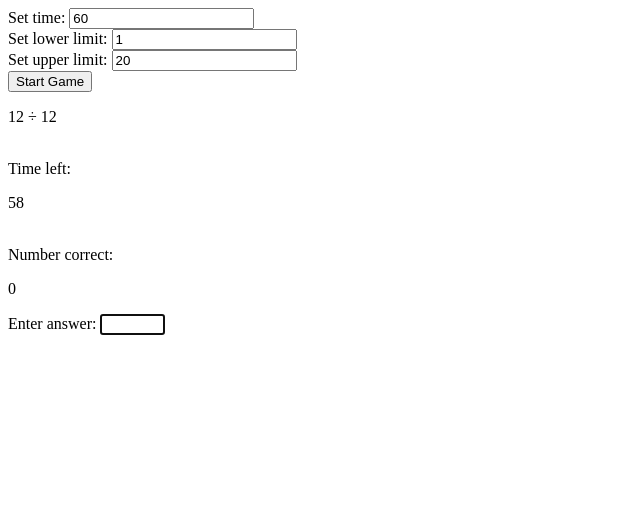
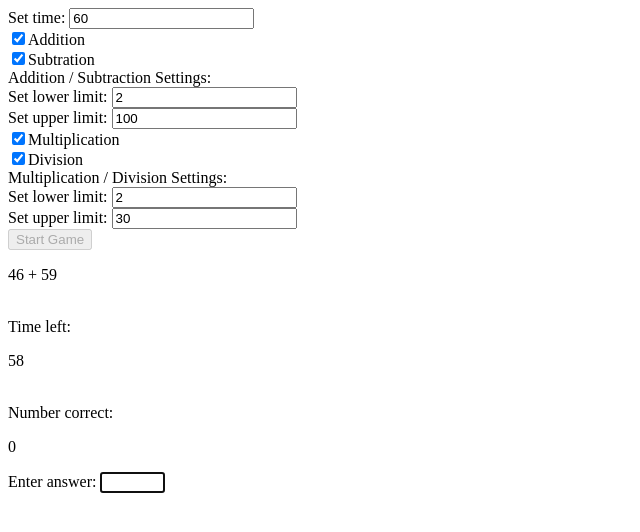
Before and after one commit to tmai63/mathtrainer, a plain HTML site: page index.html in a window 1280 px wide. Both pictures are taken after a click on the button "Start Game". Shown: the whole page, without its empty margins (0-640 px from the left). Drawn offline with Linux system fonts and the light colour scheme.

Commit message:
added options to choose operations, additional multiplication / division range options, and qol

```diff
--- a/index.html
+++ b/index.html
@@ -7,66 +7,99 @@
       Set time:
       <input type="number" id="time_field" value="60" size="5" />
       <br />
+      <input type="checkbox" id="add" checked>Addition</label>
+      <br>
+      <input type="checkbox" id="sub" checked>Subtration</label>
+      <br>
+      Addition / Subtraction Settings:
+      <br>
       Set lower limit:
-      <input type="number" id="lower_bound_field" value="1" size="5" />
+      <input type="number" id="lower_bound_field" value="2" size="5" />
       <br />
       Set upper limit:
-      <input type="number" id="upper_bound_field" value="20" size="5" />
+      <input type="number" id="upper_bound_field" value="100" size="5" />
       <br />
-      <button type="button" onclick="createNewGame()">Start Game</button>
+      <input type="checkbox" id="mul" checked>Multiplication</label>
+      <br>
+      <input type="checkbox" id="div" checked>Division</label>
+      <br>
+      Multiplication / Division Settings:
+      <br>
+      Set lower limit:
+      <input type="number" id="lower_bound_field_md" value="2" size="5" />
+      <br />
+      Set upper limit:
+      <input type="number" id="upper_bound_field_md" value="30" size="5" />
+      <br />
+      <button type="button" id="startGame" onclick="createNewGame()">Start Game</button>
       <br />
       <p id="questionField"></p>
       <br />
-      Time left: <p id="timer" size="5"></p>
+      Time left:
+      <p id="timer" size="5"></p>
       <br />
-      Number correct: <p id="qCorrect" size="5">0</p>
+      Number correct:
+      <p id="qCorrect" size="5">0</p>
       Enter answer:
       <input id="answerField" size="5" />
       <br />
-      <script>
-        document
-          .getElementById("answerField")
-          .addEventListener("input", callcheckanswer);
-
-        function callcheckanswer() {
-          setTimeout(function () {
-            newgame.checkAnswer();
-          }, 250);
-        }
-      </script>
+      <script></script>
     </div>
 
     <script>
       let newgame;
 
       class Game {
-        constructor(time, add, sub, mul, div, lower_bound, upper_bound) {
+        constructor(time, add, sub, mul, div, lb, ub, lbmd, ubmd) {
           this.time = time;
           this.add = add;
           this.sub = sub;
           this.mul = mul;
           this.div = div;
-          this.lower_bound = lower_bound;
-          this.upper_bound = upper_bound;
+          this.operations = []
+          this.lower_bound = lb;//lower bound for addition/subtraction
+          this.upper_bound = ub;//lower bound for addition/subtraction
+          this.lower_bound_md = lbmd //lower bound for multiplication/division
+          this.upper_bound_md = ubmd //upper bound for multiplication/division
           var q;
           this.numCorrect = 0;
-          this.generateQuestion(this.lower_bound, this.upper_bound);
-          this.countdown();
+          this.updateoperations()
+          this.generateQuestion(this.lower_bound, this.upper_bound, this.lower_bound_md, this.upper_bound_md, this.operations)
+          this.countdown()
+          document.getElementById("timer").innerText = this.time;
+        }
+
+        updateoperations() {
+          if (this.add) {
+            this.operations.push(1)
+          }
+          if (this.sub) {
+            this.operations.push(2)
+          }
+          if (this.mul) {
+            this.operations.push(3)
+          }
+          if (this.div) {
+            this.operations.push(4)
+          }
         }
 
         countdown() {
-          var timeleft = this.time
+          var timeleft = this.time;
           var interval = setInterval(function () {
             timeleft--;
             document.getElementById("timer").innerText = timeleft;
             if (timeleft <= 0) {
               clearInterval(interval);
+              document.getElementById("answerField").disabled = true
+              alert("Time's up!")
+              document.getElementById("startGame").disabled = false
             }
           }, 1000);
         }
 
-        generateQuestion(lb, ub) {
-          this.q = new Question(lb, ub);
+        generateQuestion(lb, ub, lbmd, ubmd, ops) {
+          this.q = new Question(lb, ub, lbmd, ubmd, ops);
           this.displayquestion(this.q);
           document.getElementById("answerField").value = "";
           document.getElementById("answerField").focus();
@@ -80,25 +113,28 @@
         checkAnswer() {
           var userinput = document.getElementById("answerField").value;
           if (userinput == this.q.answer) {
-            this.numCorrect++
+            this.numCorrect++;
             document.getElementById("qCorrect").innerText = this.numCorrect;
-            this.generateQuestion(this.lower_bound, this.upper_bound);
+            this.generateQuestion(this.lower_bound, this.upper_bound, this.lower_bound_md, this.upper_bound_md, this.operations);
           }
         }
       }
 
       class Question {
-        constructor(lb, ub) {
+        constructor(lb, ub, lbmd, ubmd, operations) {
           this.lb = lb;
           this.ub = ub;
-          this.operation = rand(1, 4);
+          this.lbmd = lbmd
+          this.ubmd = ubmd
+          this.operation = operations[Math.floor(Math.random()*operations.length)];
           this.questiontext = "";
           this.answer = 0;
-          this.makeQuestion(this.lb, this.ub, this.operation);
+          this.makeQuestion(this.lb, this.ub, this.lbmd, this.ubmd, this.operation);
         }
 
-        makeQuestion(lb, ub, operation) {
+        makeQuestion(lb, ub, lbmd, ubmd, operation) {
           var first_num, second_num;
+          var first_num_md, second_num_md;
           if (operation == 1) {
             first_num = rand(lb, ub);
             second_num = rand(lb, ub);
@@ -107,24 +143,18 @@
           } else if (operation == 2) {
             first_num = rand(lb, ub);
             second_num = rand(lb, ub);
-            while (first_num <= second_num) {
-              first_num = rand(lb, ub);
-            }
-            this.questiontext = first_num + " - " + second_num;
-            this.answer = first_num - second_num;
+            this.questiontext = (first_num + second_num) + " - " + first_num;
+            this.answer = second_num;
           } else if (operation == 3) {
-            first_num = rand(lb, ub);
-            second_num = rand(lb, ub);
+            first_num = rand(lbmd, ubmd);
+            second_num = rand(lbmd, ubmd);
             this.questiontext = first_num + " \xD7 " + second_num;
             this.answer = first_num * second_num;
           } else {
-            first_num = rand(lb, ub);
-            second_num = rand(lb, ub);
-            while (first_num % second_num != 0) {
-              first_num = rand(lb, ub);
-            }
-            this.questiontext = first_num + " \xF7 " + second_num;
-            this.answer = first_num / second_num;
+            first_num = rand(lbmd, ubmd);
+            second_num = rand(lbmd, ubmd);
+            this.questiontext = (first_num * second_num) + " \xF7 " + first_num;
+            this.answer = second_num;
           }
         }
       }
@@ -136,13 +166,26 @@
       function createNewGame() {
         newgame = new Game(
           document.getElementById("time_field").value,
-          true,
-          true,
-          true,
-          true,
+          document.getElementById("add").checked,
+          document.getElementById("sub").checked,
+          document.getElementById("mul").checked,
+          document.getElementById("div").checked,
           document.getElementById("lower_bound_field").value,
-          document.getElementById("upper_bound_field").value
+          document.getElementById("upper_bound_field").value,
+          document.getElementById("lower_bound_field_md").value,
+          document.getElementById("upper_bound_field_md").value,
         );
+        document.getElementById("startGame").disabled = true
+      }
+
+      document
+        .getElementById("answerField")
+        .addEventListener("input", callcheckanswer);
+
+      function callcheckanswer() {
+        setTimeout(function () {
+          newgame.checkAnswer();
+        }, 250);
       }
     </script>
   </body>
```
